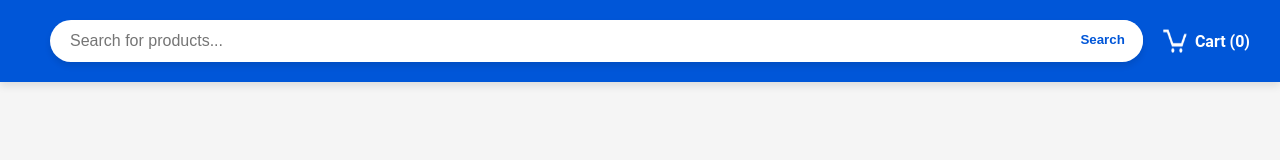
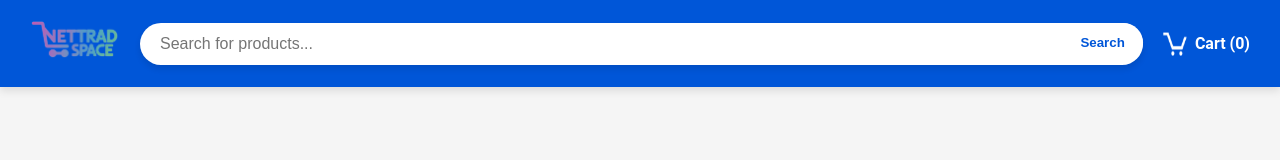
Before and after one commit to kenaket585/NetTradeSpace, a plain HTML site: page index.html in a window 1280 px wide. Shown: the top 160 px of the page. Drawn offline with Linux system fonts and the light colour scheme.

Commit message:
Add files via upload

```diff
--- a/index.html
+++ b/index.html
@@ -206,7 +206,7 @@
   <!-- Header -->
   <div class="header">
     <div class="logo">
-      <img class="logo-img" src="images/logo.png" alt="">
+      <img class="logo-img" src="logo.png" alt="">
     </div>
     <div class="search-bar">
       <input type="text" id="search-input" placeholder="Search for products..." oninput="searchProducts()">
```
